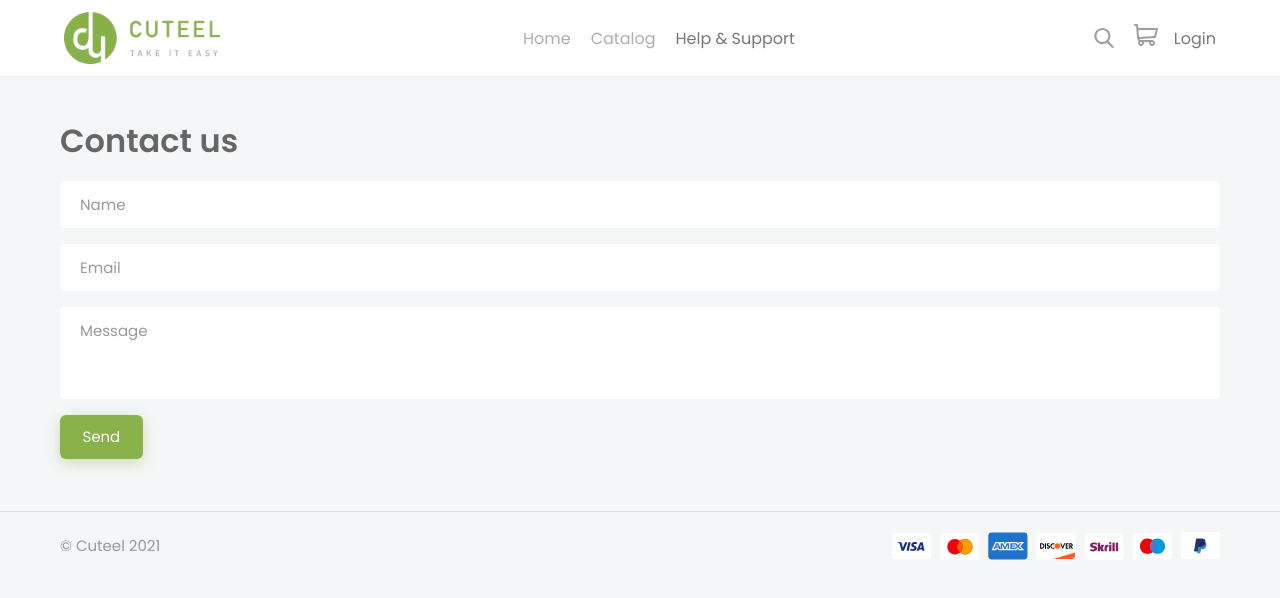
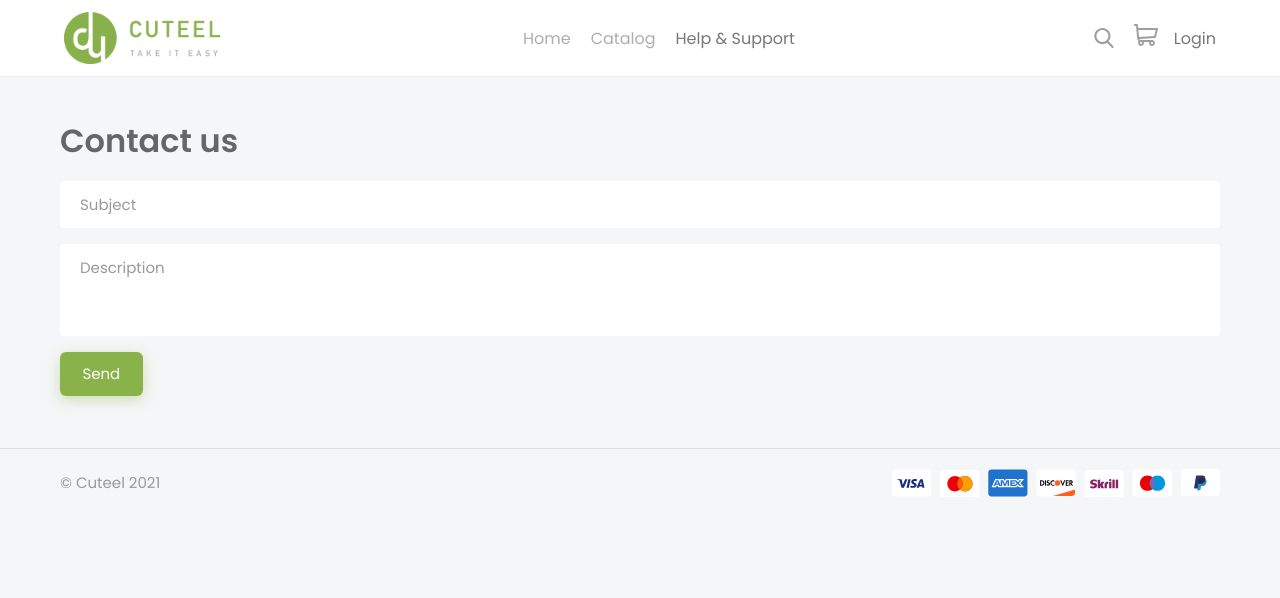
Before and after one commit to boushib/cuteel-frontend, a Next.js app: page /support in a window 1280 px wide. Shown: the top 598 px of the page. Built offline with nearby package versions, Linux system fonts and the light colour scheme.

Commit message:
integrate with the tickets API

```diff
--- a/pages/support/index.tsx
+++ b/pages/support/index.tsx
@@ -1,17 +1,60 @@
 import { Button } from '../../components/Button'
 import Head from '../../components/Head'
+import { useState, useContext } from 'react'
+import api from '../../api'
+import { AuthContext } from '../../store'
+import { AuthState } from '../../models'
 
-const Support = () => (
+const Support = () => {
+  const [subject, setSubject] = useState('')
+  const [description, setDescription] = useState('')
+  const [isTicketCreated, setIsTicketCreated] = useState(false)
+
+  const { state: authState } = useContext(AuthContext) as { state: AuthState }
+  const { user } = authState
+
+  const createTicket = async () => {
+    try {
+      await api.post('/tickets/create', {
+        subject,
+        description,
+        userId: user?._id,
+      })
+      setIsTicketCreated(true)
+    } catch (error: any) {
+      console.log(error.response.data.error)
+    }
+  }
+
+  return (
     <div className="support page">
       <Head title="Help &amp; Support" />
       <div className="container">
         <h1>Contact us</h1>
-      <input type="text" className="form-control" placeholder="Name" />
-      <input type="text" className="form-control" placeholder="Email" />
-      <textarea className="form-control" placeholder="Message"></textarea>
-      <Button>Send</Button>
+        {isTicketCreated && (
+          <p>
+            Your ticket has been created! We will get in touch with you soon!
+          </p>
+        )}
+        {!isTicketCreated && (
+          <>
+            <input
+              type="text"
+              className="form-control"
+              onChange={(e) => setSubject(e.target.value)}
+              placeholder="Subject"
+            />
+            <textarea
+              className="form-control"
+              onChange={(e) => setDescription(e.target.value)}
+              placeholder="Description"
+            ></textarea>
+            <Button onClick={createTicket}>Send</Button>
+          </>
+        )}
       </div>
     </div>
   )
+}
 
 export default Support
```
Lines whose indentation alone changed are shown as unchanged.
